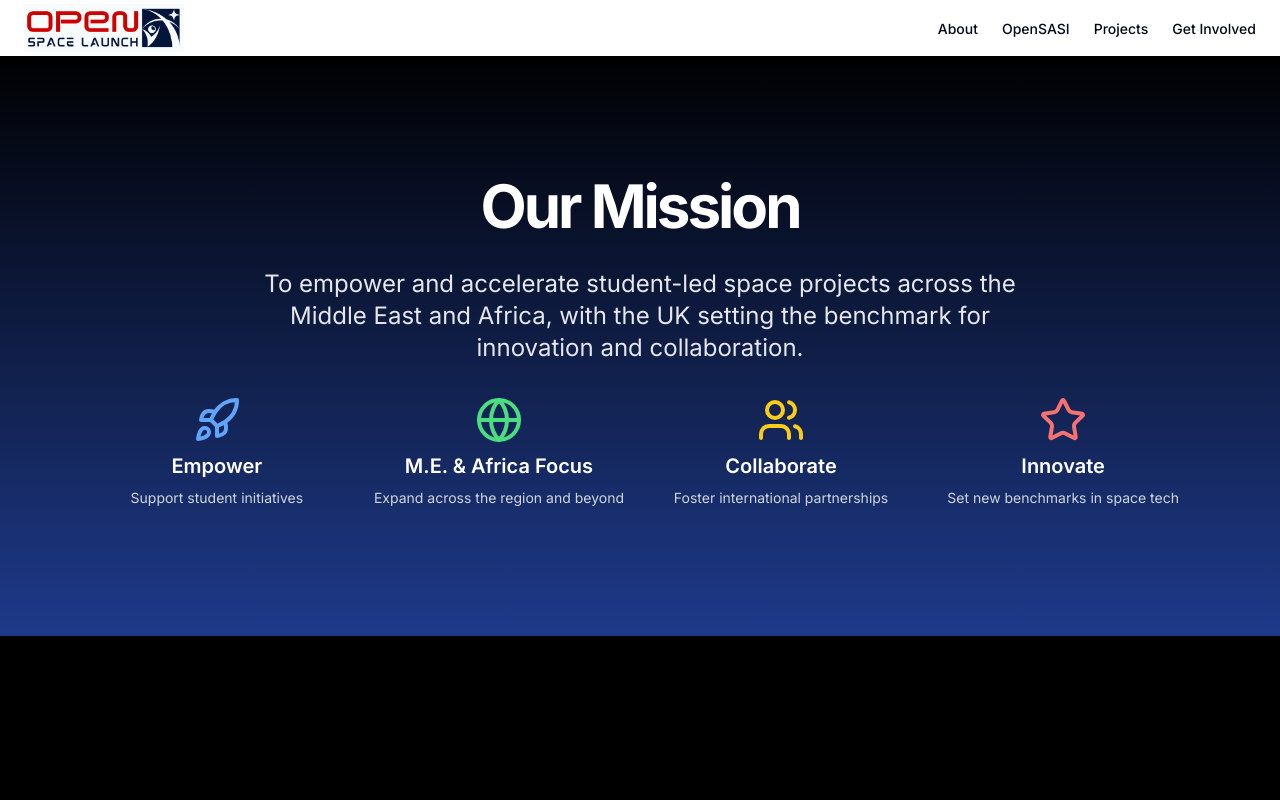
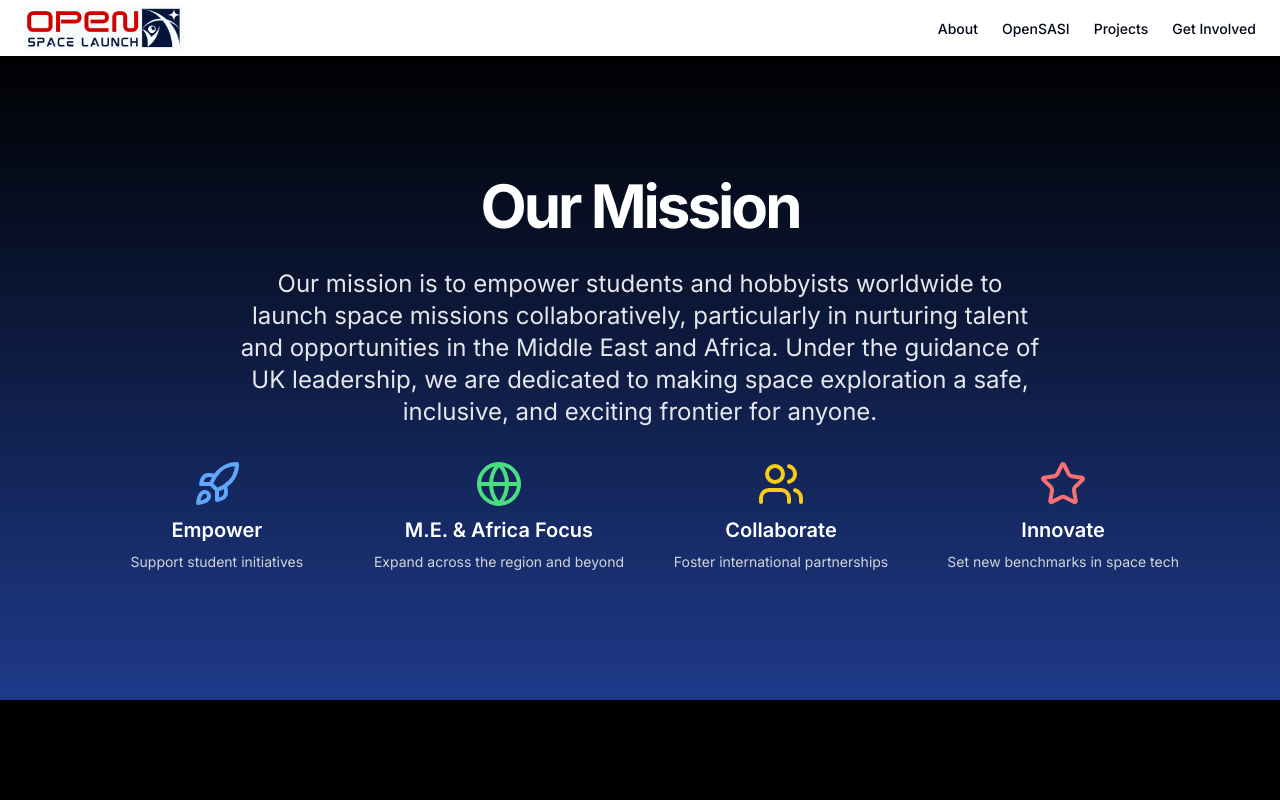
Before and after one commit to openspacelaunch/osl-org-web, a Next.js app: page / in a window 1280 px wide. Shown: the top 800 px of the page. Built offline with nearby package versions, Linux system fonts and the light colour scheme.

Commit message:
update mission statement

```diff
--- a/components/mission-statement-section.tsx
+++ b/components/mission-statement-section.tsx
@@ -11,9 +11,11 @@ export function MissionStatementSectionComponent() {
             Our Mission
           </h2>
           <p className="max-w-[800px] text-xl md:text-2xl text-gray-200 leading-relaxed">
-            To empower and accelerate student-led space projects across the
-            Middle East and Africa, with the UK setting the benchmark for
-            innovation and collaboration.
+            Our mission is to empower students and hobbyists worldwide to launch
+            space missions collaboratively, particularly in nurturing talent and
+            opportunities in the Middle East and Africa. Under the guidance of
+            UK leadership, we are dedicated to making space exploration a safe,
+            inclusive, and exciting frontier for anyone.
           </p>
           <div className="grid grid-cols-1 md:grid-cols-2 lg:grid-cols-4 gap-8 mt-12">
             <div className="flex flex-col items-center space-y-2">
```
